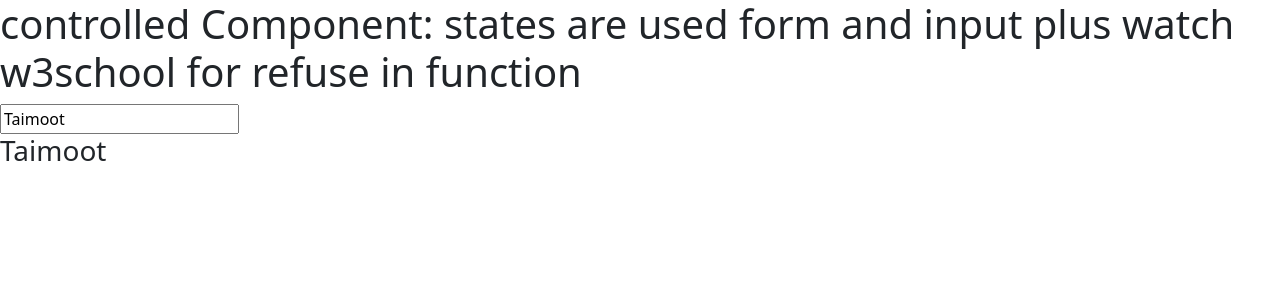
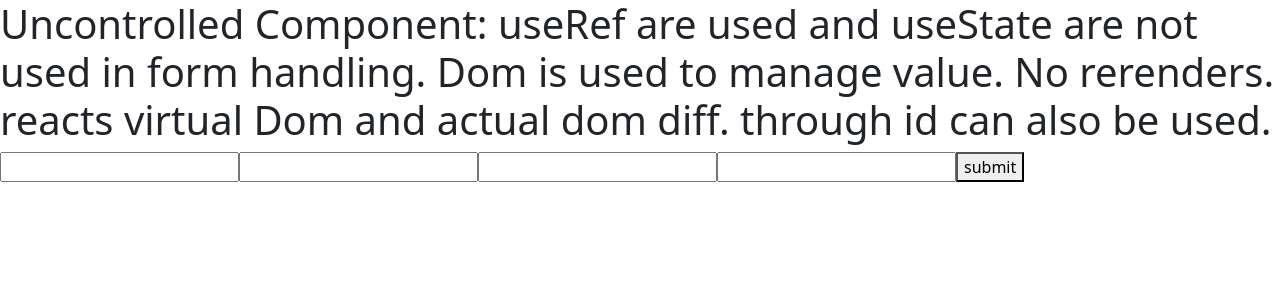
Before and after one commit to TaimoorAli77/code4Education, a React (Create React App) app: page / in a window 1280 px wide. Shown: the top 300 px of the page. Built offline with nearby package versions, Linux system fonts and the light colour scheme.

Commit message:
uncontrolled comp use useref

```diff
--- a/src/App.js
+++ b/src/App.js
@@ -1,17 +1,31 @@
-import React, { useRef, useState } from 'react'
-import ChildComponent from './ChildComponent';
-import { Component } from 'react';
+import React, { useRef } from 'react'
 
 const App = () => {
-const[val,setVal] =  useState("Taimoot")
-const handleChange = (e)=>{
-  setVal(e.target.value)
-}
+  const inputRef = useRef(null)
+  const inputRef2 = useRef(null)
+  const inputRef3 = useRef(null)
+  const handleChange = (e) => {
+    e.preventDefault();
+    console.log("The first input Value:", inputRef.current.value)
+    console.log("The Second input value: ", inputRef2.current.value)
+    console.log("3rd val : ", inputRef3.current.value)
+    console.log("4th val : ", document.getElementById("val3").value)
+
+  }
   return (
     <div>
-      <h1 >controlled Component: states are used form and input plus watch w3school for refuse in function</h1>
-      <input type="text" value={val} onChange={(e)=>handleChange(e)}/>
-      <h3>{val}</h3>
+      <h1 >Uncontrolled Component: useRef are used and useState are not used in form handling. Dom is used to manage
+        value. No rerenders. reacts virtual Dom and actual dom diff. through id can also be used.</h1>
+      <form onSubmit={handleChange}>
+
+        <input type="text" ref={inputRef} />
+        <input type="text" ref={inputRef2} />
+        <input type="text" ref={inputRef3} />
+        <input type='text'  id='val3'/>
+
+        <button>submit</button>
+      </form>
+
     </div>
   )
 }
```
